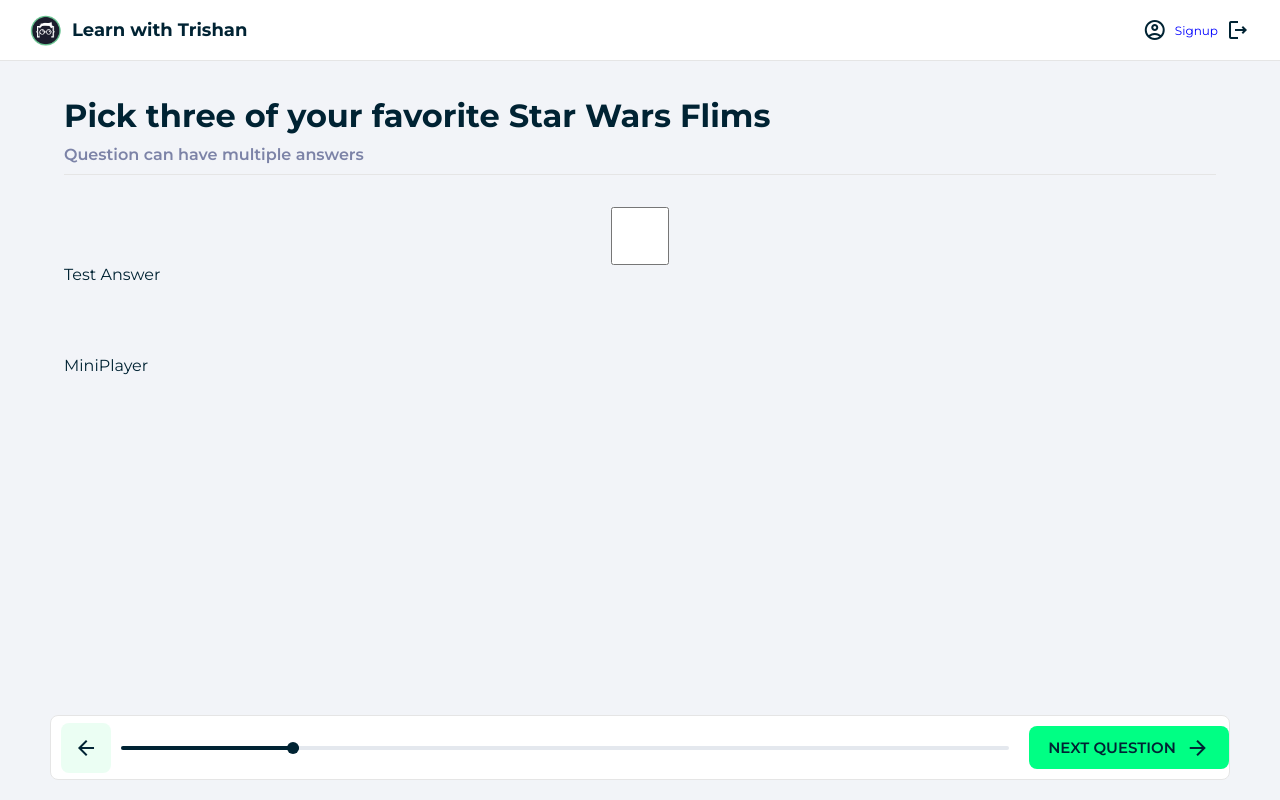
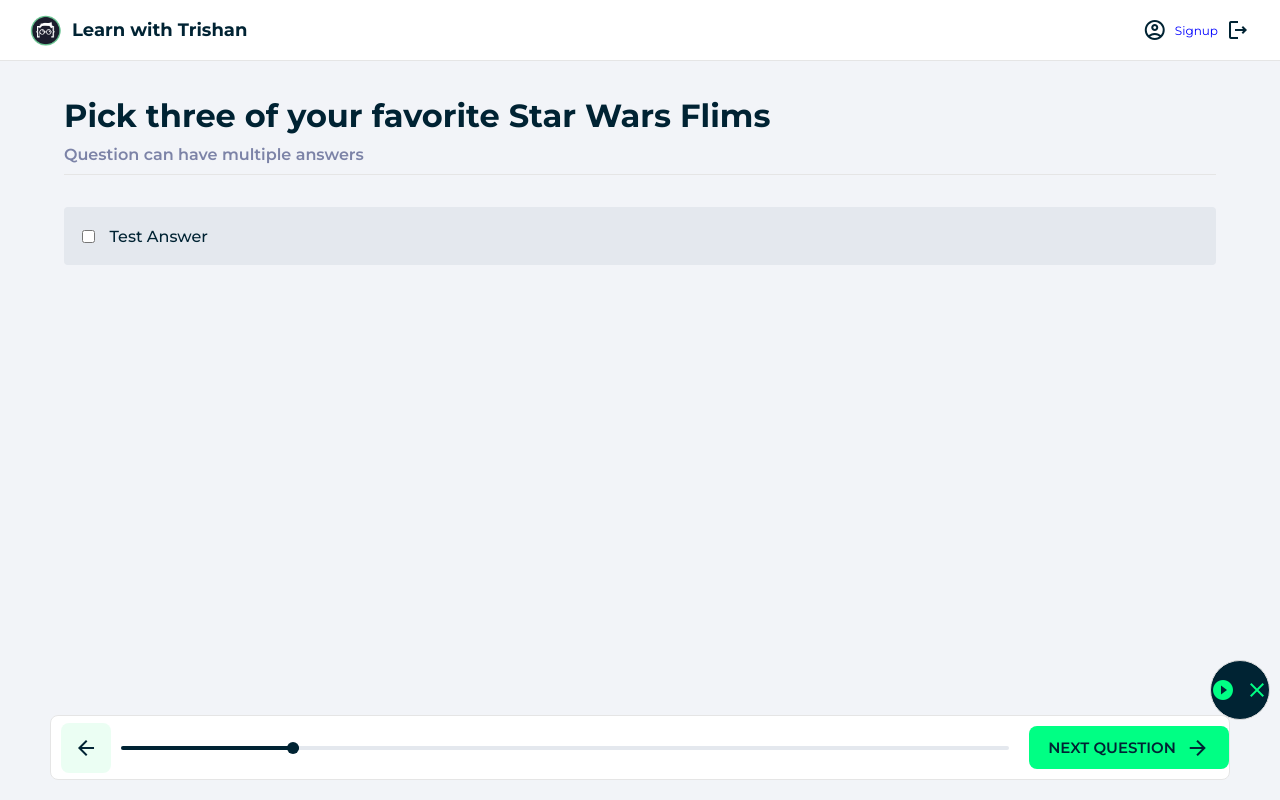
Before and after one commit to TRISHAN00/React-Quiz-App, a React (Create React App) app: page / in a window 1280 px wide. Built offline with nearby package versions, Linux system fonts and the light colour scheme.

Commit message:
quiz page ready

```diff
--- a/src/components/Checkbox.js
+++ b/src/components/Checkbox.js
@@ -1,9 +1,9 @@
 import React from "react";
 
-const Checkbox = ({className, text, ...rest}) => {
+const Checkbox = ({ className, text, ...rest }) => {
   return (
-    <label>
-      <input className={className} type="checkbox" {...rest}/>
+    <label className={className}>
+      <input type="checkbox" {...rest} />
       <span>{text}</span>
     </label>
   );
--- a/src/components/MiniPlayer.js
+++ b/src/components/MiniPlayer.js
@@ -1,11 +1,16 @@
-import React from 'react';
+import React from "react";
+import image from '../assets/images/3.jpg';
+import classes from '../styles/MiniPlayer.module.css';
 
 const MiniPlayer = () => {
-    return (
-        <div>
-            MiniPlayer
-        </div>
-    );
+  return (
+    <div className={`${classes.miniPlayer} ${classes.floatingBtn}`}>
+      <span className="material-icons-outlined open"> play_circle_filled </span>
+      <span className="material-icons-outlined close"> close </span>
+      <img src={image} alt="Alt tag" />
+      <p>#23 React Hooks Bangla - React useReducer hook Bangla</p>
+    </div>
+  );
 };
 
 export default MiniPlayer;
--- a/src/styles/MiniPlayer.module.css
+++ b/src/styles/MiniPlayer.module.css
@@ -0,0 +1,112 @@
+/* mini player component */
+.miniPlayer {
+  width: 320px;
+  position: fixed;
+  bottom: 100px;
+  right: 50px;
+  background-color: #fff;
+  padding: 10px;
+  box-sizing: border-box;
+  border: 1px solid hsl(0, 0%, 86%);
+  border-radius: 5px;
+}
+
+.miniPlayer img {
+  width: 300px;
+  aspect-ratio: 16 / 9;
+  object-fit: cover;
+  animation: miniplayerAnim 0.3s ease forwards;
+}
+
+.open {
+  display: none;
+}
+
+.close {
+  display: block;
+  position: absolute;
+  right: -8px;
+  top: -10px;
+  z-index: 10;
+  background-color: #fff;
+  border: 1px solid #e5e5e5;
+  border-radius: 50%;
+  width: 32px;
+  height: 32px;
+  line-height: 20px;
+  padding: 5px 0 0 3px;
+}
+
+.close:hover {
+  color: #666666;
+  cursor: pointer;
+  outline: 0;
+}
+
+@keyframes miniplayerAnim {
+  from {
+    transform: scale(0);
+  }
+  to {
+    transform: scale(1);
+  }
+}
+
+.miniPlayer p {
+  font-weight: 500;
+  font-size: 14px;
+  margin: 10px 0;
+  color: var(--fontPrimary);
+}
+
+@media only screen and (max-width: 1536px) {
+  .miniPlayer {
+    transition: transform 0.3s ease;
+  }
+}
+
+.floatingBtn {
+  width: 60px;
+  height: 60px;
+  bottom: 80px;
+  right: 10px;
+  overflow: hidden;
+  border-radius: 50px;
+  background-color: var(--fontPrimary);
+  display: flex;
+  justify-content: center;
+  align-items: center;
+  gap: 10px;
+  cursor: pointer;
+  user-select: none;
+}
+
+.floatingBtn:hover {
+  background-color: var(--successGreen);
+}
+
+.floatingBtn:hover span {
+  color: var(--fontPrimary);
+}
+
+.floatingBtn p {
+  display: none;
+}
+
+.floatingBtn img {
+  transform: scale(0);
+  display: none;
+}
+
+.floatingBtn span {
+  color: var(--successGreen);
+  font-weight: 500;
+}
+
+.floatingBtn .open {
+  display: block;
+}
+
+.floatingBtn .close {
+  display: none;
+}
```
Also changed, not shown: html/styles/quiz.css (line endings or trailing spaces).
